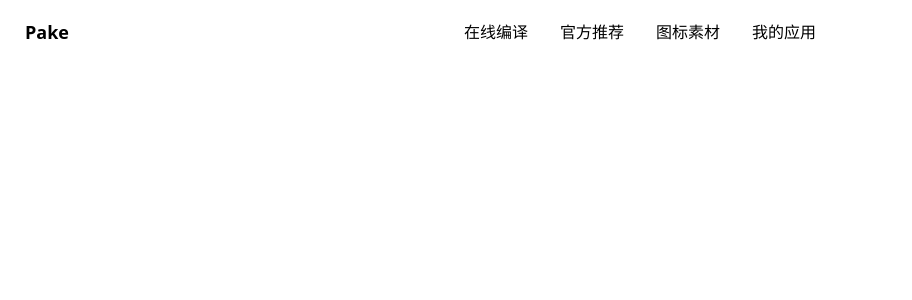
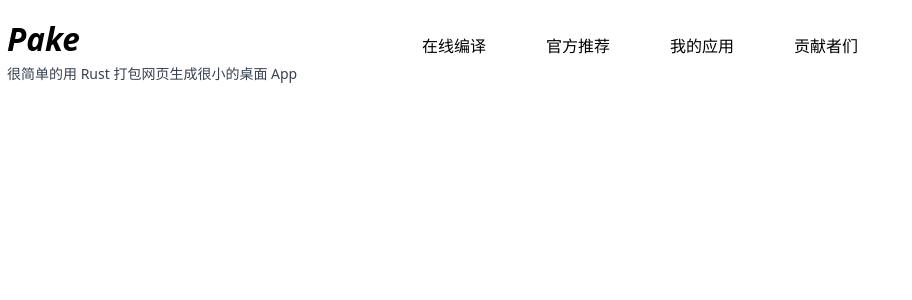
Before and after one commit to tw93/Pake, a Next.js app: page /components/navbar in a window 1280 px wide. Shown: the top 300 px of the page, without its empty margins (0-912 px from the left). Built offline with nearby package versions, Linux system fonts and the light colour scheme.

Commit message:
:sparkles: 增加路由逻辑

```diff
--- a/pages/_document.js
+++ b/pages/_document.js
@@ -1,13 +1,13 @@
-import { Html, Head, Main, NextScript } from 'next/document'
+import { Html, Head, Main, NextScript } from 'next/document';
 
 export default function Document() {
   return (
-    <Html lang="en" data-theme='lofi'>
+    <Html lang="zh-CN" translate="no">
       <Head />
       <body>
         <Main />
         <NextScript />
       </body>
     </Html>
-  )
+  );
 }
--- a/pages/components/layout.js
+++ b/pages/components/layout.js
@@ -0,0 +1,30 @@
+import Navbar from './navbar'
+import Footer from './footer'
+import Head from 'next/head';
+
+export default function Layout({ children }) {
+  return (
+    <>
+      <Head>
+        <title>Pake</title>
+        <meta charset="UTF-8" />
+        <meta http-equiv="X-UA-Compatible" content="ie=edge" />
+        <meta
+          name="viewport"
+          content="width=device-width,initial-scale=1,minimum-scale=1, maximum-scale=1, user-scalable=no, viewport-fit=cover"
+        />
+        <meta name="title" content="Pake" />
+        <meta
+          name="description"
+          itemprop="description"
+          content="很简单的用 Rust 打包网页生成很小的桌面 App~"
+        />
+        <link rel="icon" href="/favicon.ico" />
+      </Head>
+      <main className="main">
+        <Navbar />
+        {children}
+      </main>
+    </>
+  )
+}
--- a/pages/components/navbar.js
+++ b/pages/components/navbar.js
@@ -1,27 +1,54 @@
+import Link from 'next/link';
+import { useRouter } from 'next/router';
+
 export default function Navbar({ children }) {
+  const router = useRouter();
+  const pathName = router.pathname;
   return (
     <>
       <div className="navbar bg-base-100">
-        <div className="navbar-start">
-          <a className="btn btn-ghost normal-case text-lg">Pake</a>
+        <div className="navbar-start flex flex-col pt-4">
+          <a className="normal-case text-4xl italic font-bold text-black w-full">
+            Pake
+          </a>
+          <p className="text-gray-700 text-md w-full mt-2">
+            很简单的用 Rust 打包网页生成很小的桌面 App
+          </p>
         </div>
         <div className="navbar-center flex">
           <ul className="menu menu-horizontal px-1">
             <li>
-              <a>在线编译</a>
+              <Link className={pathName === '/' ? 'active' : ''} href="/">
+                在线编译
+              </Link>
             </li>
             <li>
-              <a>官方推荐</a>
+              <Link
+                href="/recommend"
+                className={pathName === '/recommend' ? 'active' : ''}
+              >
+                官方推荐
+              </Link>
             </li>
             <li>
-              <a>图标素材</a>
+              <Link
+                href="/myapp"
+                className={pathName === '/myapp' ? 'active' : ''}
+              >
+                我的应用
+              </Link>
             </li>
             <li>
-              <a>我的应用</a>
+              <Link
+                href="/contributor"
+                className={pathName === '/contributor' ? 'active' : ''}
+              >
+                贡献者们
+              </Link>
             </li>
           </ul>
         </div>
-        <div className="navbar-end"></div>
+        <div className="navbar-end xl:w-1/2 w-1/4"></div>
       </div>
     </>
   );
--- a/pages/contributor.js
+++ b/pages/contributor.js
@@ -1,3 +1,9 @@
-export default function About() {
-  return <div>贡献者们</div>
+import Layout from './components/layout';
+
+export default function Home() {
+  return (
+    <Layout>
+      <div className="py-48 text-3xl">贡献者们</div>
+    </Layout>
+  );
 }
--- a/pages/index.js
+++ b/pages/index.js
@@ -1,23 +1,9 @@
-import Head from 'next/head';
-import Image from 'next/image';
-import { Inter } from '@next/font/google';
-import styles from '@/styles/Home.module.css';
-import Navbar from './components/navbar';
-
-const inter = Inter({ subsets: ['latin'] });
+import Layout from './components/layout';
 
 export default function Home() {
   return (
-    <>
-      <Head>
-        <title>Create Next App</title>
-        <meta name="description" content="Generated by create next app" />
-        <meta name="viewport" content="width=device-width, initial-scale=1" />
-        <link rel="icon" href="/favicon.ico" />
-      </Head>
-      <main className={styles.main}>
-        <Navbar />
-      </main>
-    </>
+    <Layout>
+      <div className="py-48 text-3xl">首页</div>
+    </Layout>
   );
 }
--- a/pages/myapp.js
+++ b/pages/myapp.js
@@ -1,3 +1,9 @@
-export default function About() {
-  return <div>我的应用</div>
+import Layout from './components/layout';
+
+export default function Home() {
+  return (
+    <Layout>
+      <div className="py-48 text-3xl">我的应用</div>
+    </Layout>
+  );
 }
--- a/pages/recommend.js
+++ b/pages/recommend.js
@@ -1,3 +1,9 @@
-export default function About() {
-  return <div>官方推荐</div>
+import Layout from './components/layout';
+
+export default function Home() {
+  return (
+    <Layout>
+      <div className="py-48 text-3xl">官方推荐</div>
+    </Layout>
+  );
 }
--- a/styles/Home.module.css
+++ /dev/null
@@ -1,278 +0,0 @@
-.main {
-  display: flex;
-  flex-direction: column;
-  justify-content: space-between;
-  align-items: center;
-  padding: 0 50px;
-  min-height: 100vh;
-}
-
-.description {
-  display: inherit;
-  justify-content: inherit;
-  align-items: inherit;
-  font-size: 0.85rem;
-  max-width: var(--max-width);
-  width: 100%;
-  z-index: 2;
-  font-family: var(--font-mono);
-}
-
-.description a {
-  display: flex;
-  justify-content: center;
-  align-items: center;
-  gap: 0.5rem;
-}
-
-.description p {
-  position: relative;
-  margin: 0;
-  padding: 1rem;
-  background-color: rgba(var(--callout-rgb), 0.5);
-  border: 1px solid rgba(var(--callout-border-rgb), 0.3);
-  border-radius: var(--border-radius);
-}
-
-.code {
-  font-weight: 700;
-  font-family: var(--font-mono);
-}
-
-.grid {
-  display: grid;
-  grid-template-columns: repeat(4, minmax(25%, auto));
-  width: var(--max-width);
-  max-width: 100%;
-}
-
-.card {
-  padding: 1rem 1.2rem;
-  border-radius: var(--border-radius);
-  background: rgba(var(--card-rgb), 0);
-  border: 1px solid rgba(var(--card-border-rgb), 0);
-  transition: background 200ms, border 200ms;
-}
-
-.card span {
-  display: inline-block;
-  transition: transform 200ms;
-}
-
-.card h2 {
-  font-weight: 600;
-  margin-bottom: 0.7rem;
-}
-
-.card p {
-  margin: 0;
-  opacity: 0.6;
-  font-size: 0.9rem;
-  line-height: 1.5;
-  max-width: 30ch;
-}
-
-.center {
-  display: flex;
-  justify-content: center;
-  align-items: center;
-  position: relative;
-  padding: 4rem 0;
-}
-
-.center::before {
-  background: var(--secondary-glow);
-  border-radius: 50%;
-  width: 480px;
-  height: 360px;
-  margin-left: -400px;
-}
-
-.center::after {
-  background: var(--primary-glow);
-  width: 240px;
-  height: 180px;
-  z-index: -1;
-}
-
-.center::before,
-.center::after {
-  content: '';
-  left: 50%;
-  position: absolute;
-  filter: blur(45px);
-  transform: translateZ(0);
-}
-
-.logo,
-.thirteen {
-  position: relative;
-}
-
-.thirteen {
-  display: flex;
-  justify-content: center;
-  align-items: center;
-  width: 75px;
-  height: 75px;
-  padding: 25px 10px;
-  margin-left: 16px;
-  transform: translateZ(0);
-  border-radius: var(--border-radius);
-  overflow: hidden;
-  box-shadow: 0px 2px 8px -1px #0000001a;
-}
-
-.thirteen::before,
-.thirteen::after {
-  content: '';
-  position: absolute;
-  z-index: -1;
-}
-
-/* Conic Gradient Animation */
-.thirteen::before {
-  animation: 6s rotate linear infinite;
-  width: 200%;
-  height: 200%;
-  background: var(--tile-border);
-}
-
-/* Inner Square */
-.thirteen::after {
-  inset: 0;
-  padding: 1px;
-  border-radius: var(--border-radius);
-  background: linear-gradient(
-    to bottom right,
-    rgba(var(--tile-start-rgb), 1),
-    rgba(var(--tile-end-rgb), 1)
-  );
-  background-clip: content-box;
-}
-
-/* Enable hover only on non-touch devices */
-@media (hover: hover) and (pointer: fine) {
-  .card:hover {
-    background: rgba(var(--card-rgb), 0.1);
-    border: 1px solid rgba(var(--card-border-rgb), 0.15);
-  }
-
-  .card:hover span {
-    transform: translateX(4px);
-  }
-}
-
-@media (prefers-reduced-motion) {
-  .thirteen::before {
-    animation: none;
-  }
-
-  .card:hover span {
-    transform: none;
-  }
-}
-
-/* Mobile */
-@media (max-width: 700px) {
-  .content {
-    padding: 4rem;
-  }
-
-  .grid {
-    grid-template-columns: 1fr;
-    margin-bottom: 120px;
-    max-width: 320px;
-    text-align: center;
-  }
-
-  .card {
-    padding: 1rem 2.5rem;
-  }
-
-  .card h2 {
-    margin-bottom: 0.5rem;
-  }
-
-  .center {
-    padding: 8rem 0 6rem;
-  }
-
-  .center::before {
-    transform: none;
-    height: 300px;
-  }
-
-  .description {
-    font-size: 0.8rem;
-  }
-
-  .description a {
-    padding: 1rem;
-  }
-
-  .description p,
-  .description div {
-    display: flex;
-    justify-content: center;
-    position: fixed;
-    width: 100%;
-  }
-
-  .description p {
-    align-items: center;
-    inset: 0 0 auto;
-    padding: 2rem 1rem 1.4rem;
-    border-radius: 0;
-    border: none;
-    border-bottom: 1px solid rgba(var(--callout-border-rgb), 0.25);
-    background: linear-gradient(
-      to bottom,
-      rgba(var(--background-start-rgb), 1),
-      rgba(var(--callout-rgb), 0.5)
-    );
-    background-clip: padding-box;
-    backdrop-filter: blur(24px);
-  }
-
-  .description div {
-    align-items: flex-end;
-    pointer-events: none;
-    inset: auto 0 0;
-    padding: 2rem;
-    height: 200px;
-    background: linear-gradient(
-      to bottom,
-      transparent 0%,
-      rgb(var(--background-end-rgb)) 40%
-    );
-    z-index: 1;
-  }
-}
-
-/* Tablet and Smaller Desktop */
-@media (min-width: 701px) and (max-width: 1120px) {
-  .grid {
-    grid-template-columns: repeat(2, 50%);
-  }
-}
-
-@media (prefers-color-scheme: dark) {
-  .vercelLogo {
-    filter: invert(1);
-  }
-
-  .logo,
-  .thirteen img {
-    filter: invert(1) drop-shadow(0 0 0.3rem #ffffff70);
-  }
-}
-
-@keyframes rotate {
-  from {
-    transform: rotate(360deg);
-  }
-  to {
-    transform: rotate(0deg);
-  }
-}
--- a/styles/globals.css
+++ b/styles/globals.css
@@ -20,13 +20,51 @@ html,
 body {
   max-width: 100vw;
   overflow-x: hidden;
-}
-
-body {
-  color: rgb(var(--foreground-rgb));
+  font-size: 14px;
 }
 
 a {
   color: inherit;
   text-decoration: none;
+  color: #424242;
 }
+
+.main {
+  padding: 16px 50px;
+  min-height: 100vh;
+  display: flex;
+  flex-direction: column;
+}
+
+.menu li {
+  padding-left: 16px;
+  padding-right: 16px;
+}
+
+.menu a {
+  font-size: 16px;
+}
+
+.menu a.active,
+.menu a:hover {
+  border-width: 2px;
+  border-color: black;
+  background: none;
+  color: black;
+  border: none;
+  border-radius: 0;
+  position: relative;
+  font-weight: bold;
+}
+
+.menu a.active::after,
+.menu a:hover::after {
+  content: '';
+  width: 30px;
+  height: 3px;
+  background: black;
+  position: absolute;
+  bottom: 6px;
+  right: 15px;
+  transform: skew(-30deg);
+}
```
